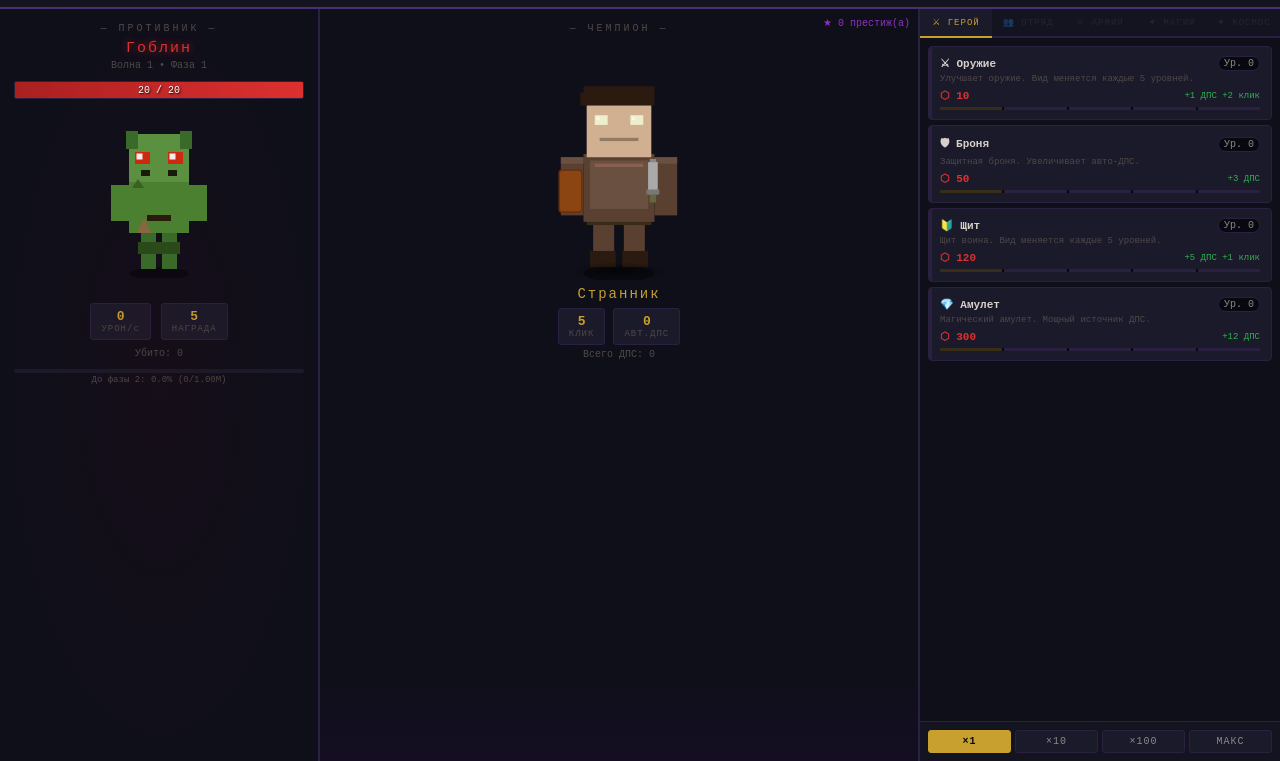
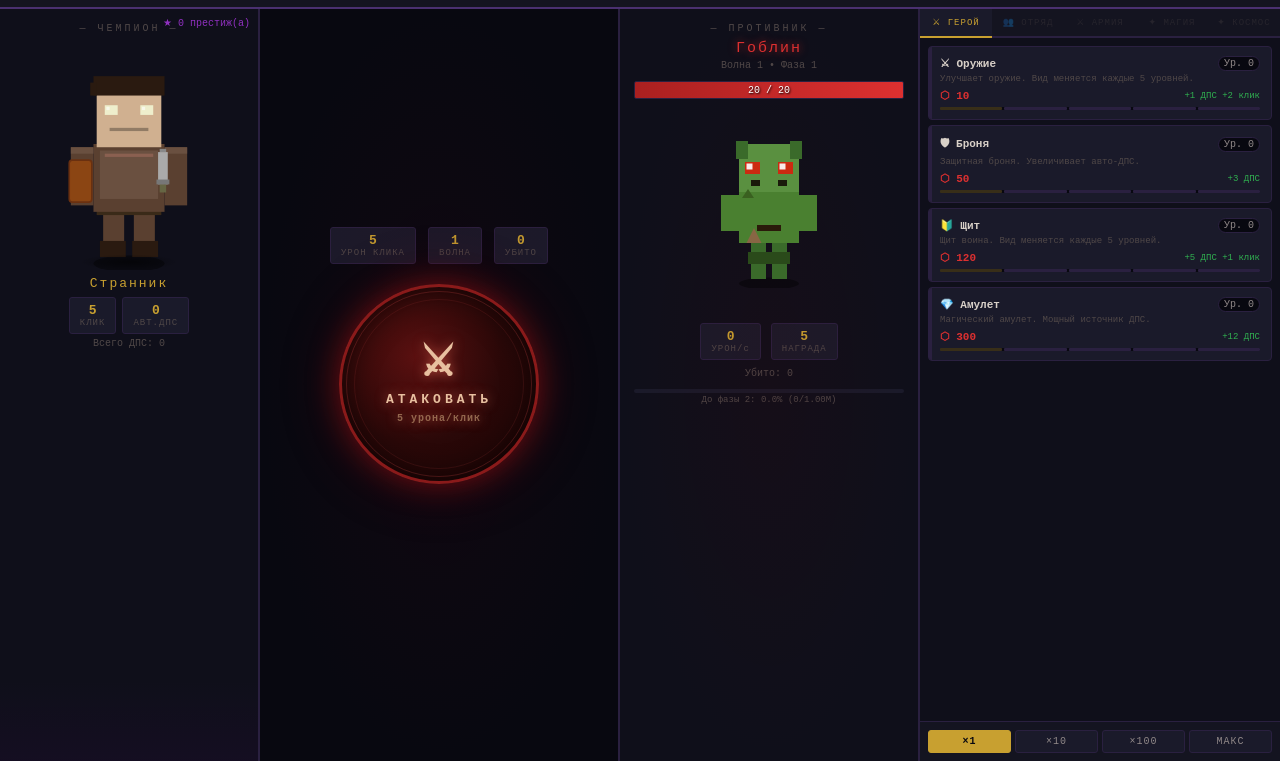
Before and after one commit to 8bLoN/dark-legacy, a plain HTML site: page index.html in a window 1280 px wide. Shown: the part 39-800 px from the top of the page. Drawn offline with Linux system fonts and the light colour scheme.

Commit message:
Fix layout, add attack button, fix damage
- Hero panel moved to LEFT, monster panel to RIGHT
- Center panel: large circular АТАКОВАТЬ button with glow effect
- Attack button is the click target (fixes SVG event blocking)
- Damage popups appear in combat center panel
- Combat log shows last 3 attacks
- Monster SVG set to pointer-events:none

```diff
--- a/index.html
+++ b/index.html
@@ -23,42 +23,75 @@ body{background:var(--bg);color:var(--text);font-family:'Courier New',monospace;
 #phase-ind{padding:4px 12px;border:1px solid var(--borderB);border-radius:4px;background:var(--bg3);color:var(--purple2);font-weight:bold;letter-spacing:2px;font-size:11px;}
 /* MAIN */
 #main{display:flex;flex:1;overflow:hidden;}
-/* MONSTER PANEL */
-#mon-panel{width:320px;flex-shrink:0;background:var(--bg1);border-right:2px solid var(--border);display:flex;flex-direction:column;align-items:center;padding:14px;position:relative;overflow:hidden;}
+/* HERO PANEL — LEFT */
+#hero-panel{width:260px;flex-shrink:0;background:var(--bg1);border-right:2px solid var(--border);display:flex;flex-direction:column;align-items:center;padding:14px;overflow:hidden;position:relative;}
+#hero-panel::before{content:'';position:absolute;bottom:0;left:0;right:0;height:80px;background:linear-gradient(transparent,rgba(70,0,100,0.1));pointer-events:none;}
+#hero-lbl{font-size:10px;letter-spacing:3px;color:var(--text3);margin-bottom:6px;}
+#hero-area{width:200px;height:230px;display:flex;align-items:flex-end;justify-content:center;position:relative;}
+#hero-area::after{content:'';position:absolute;bottom:0;left:50%;transform:translateX(-50%);width:100px;height:16px;background:radial-gradient(ellipse,rgba(0,0,0,0.5) 0%,transparent 70%);border-radius:50%;}
+#hero-name-txt{font-size:13px;color:var(--gold);letter-spacing:2px;margin-top:6px;text-align:center;}
+#hero-stats{width:100%;display:flex;gap:6px;margin-top:6px;justify-content:center;flex-wrap:wrap;}
+#squad-area{display:flex;gap:6px;margin-top:8px;flex-wrap:wrap;justify-content:center;max-width:100%;}
+.squad-slot{display:flex;flex-direction:column;align-items:center;gap:3px;}
+.squad-lbl{font-size:9px;color:var(--text3);letter-spacing:1px;}
+#prestige-info{position:absolute;top:8px;right:8px;color:var(--purple2);font-size:10px;}
+#dps-txt{font-size:10px;color:var(--text3);margin-top:4px;}
+/* COMBAT PANEL — CENTER */
+#combat-panel{flex:1;background:var(--bg);border-right:2px solid var(--border);display:flex;flex-direction:column;align-items:center;justify-content:center;gap:20px;position:relative;overflow:hidden;}
+#combat-panel::before{content:'';position:absolute;inset:0;background:radial-gradient(ellipse at center,rgba(80,0,20,0.12) 0%,transparent 70%);pointer-events:none;}
+#attack-btn{
+  width:200px;height:200px;border-radius:50%;
+  background:radial-gradient(circle at 38% 36%, #5a1010 0%, #2a0808 50%, #180404 100%);
+  border:3px solid #8a1a1a;
+  box-shadow:0 0 30px rgba(180,20,20,0.5), 0 0 60px rgba(120,0,0,0.3), inset 0 0 30px rgba(0,0,0,0.6);
+  cursor:pointer;color:#e8c0a0;font-family:inherit;font-size:18px;font-weight:bold;
+  letter-spacing:3px;text-shadow:0 0 12px rgba(220,100,80,0.8);
+  transition:all 0.08s;display:flex;flex-direction:column;align-items:center;justify-content:center;
+  gap:6px;user-select:none;position:relative;
+}
+#attack-btn::before{
+  content:'';position:absolute;inset:4px;border-radius:50%;
+  border:1px solid rgba(180,60,60,0.3);
+}
+#attack-btn::after{
+  content:'';position:absolute;inset:12px;border-radius:50%;
+  border:1px solid rgba(180,60,60,0.15);
+}
+#attack-btn:hover{
+  box-shadow:0 0 40px rgba(220,40,20,0.7), 0 0 80px rgba(150,0,0,0.4), inset 0 0 30px rgba(0,0,0,0.4);
+  border-color:#cc2a2a;transform:scale(1.03);
+}
+#attack-btn:active{
+  transform:scale(0.93);
+  box-shadow:0 0 15px rgba(180,20,20,0.4), inset 0 0 40px rgba(0,0,0,0.8);
+}
+#attack-icon{font-size:42px;line-height:1;}
+#attack-label{font-size:13px;letter-spacing:4px;}
+#attack-dmg-hint{font-size:10px;color:rgba(200,160,120,0.6);letter-spacing:1px;}
+#combat-stats{display:flex;gap:12px;}
+#combat-log{font-size:10px;color:var(--text3);text-align:center;height:40px;display:flex;flex-direction:column;gap:3px;justify-content:flex-end;}
+.dmg-pop{position:absolute;font-size:18px;font-weight:bold;color:var(--gold2);text-shadow:0 0 6px var(--gold);pointer-events:none;animation:pop 0.9s ease-out forwards;z-index:10;}
+@keyframes pop{0%{opacity:1;transform:translateY(0) scale(1.1);}100%{opacity:0;transform:translateY(-80px) scale(0.6);}}
+/* MONSTER PANEL — RIGHT */
+#mon-panel{width:300px;flex-shrink:0;background:var(--bg1);border-right:2px solid var(--border);display:flex;flex-direction:column;align-items:center;padding:14px;position:relative;overflow:hidden;}
 #mon-panel::before{content:'';position:absolute;inset:0;background:radial-gradient(ellipse at center,rgba(100,0,0,0.08) 0%,transparent 70%);pointer-events:none;}
 #mon-label{font-size:10px;letter-spacing:3px;color:var(--text3);margin-bottom:6px;}
 #mon-name{font-size:15px;color:var(--red2);text-shadow:0 0 8px var(--red);letter-spacing:2px;margin-bottom:3px;text-align:center;}
 #mon-wave{font-size:10px;color:var(--text3);margin-bottom:10px;}
 #hp-wrap{width:100%;height:18px;background:var(--bg3);border:1px solid var(--border);border-radius:2px;margin-bottom:14px;position:relative;overflow:hidden;}
-#hp-bar{height:100%;background:linear-gradient(90deg,var(--red),var(--red2));transition:width 0.1s;}
+#hp-bar{height:100%;background:linear-gradient(90deg,var(--red),var(--red2));transition:width 0.12s;}
 #hp-txt{position:absolute;top:50%;left:50%;transform:translate(-50%,-50%);font-size:10px;color:#fff;text-shadow:1px 1px 2px #000;z-index:1;}
-#mon-area{width:180px;height:180px;display:flex;align-items:center;justify-content:center;cursor:pointer;position:relative;transition:transform 0.06s;}
-#mon-area:active{transform:scale(0.94);}
-#mon-area:hover svg{filter:brightness(1.25);}
-.dmg-pop{position:absolute;font-size:15px;font-weight:bold;color:var(--gold2);text-shadow:0 0 4px var(--gold);pointer-events:none;animation:pop 0.8s ease-out forwards;z-index:10;}
-@keyframes pop{0%{opacity:1;transform:translateY(0) scale(1);}100%{opacity:0;transform:translateY(-55px) scale(0.7);}}
-#mon-stats{width:100%;margin-top:10px;display:flex;gap:10px;justify-content:center;}
+#mon-area{width:200px;height:200px;display:flex;align-items:center;justify-content:center;position:relative;}
+#mon-area svg{pointer-events:none;}
 .sbox{background:var(--bg3);border:1px solid var(--border);border-radius:3px;padding:5px 10px;text-align:center;}
 .sbox .v{color:var(--gold);font-weight:bold;font-size:13px;}
 .sbox .l{color:var(--text3);font-size:9px;letter-spacing:1px;}
+#mon-stats{width:100%;margin-top:10px;display:flex;gap:10px;justify-content:center;}
 #kills-txt{margin-top:8px;color:var(--text3);font-size:10px;}
 #phase-prog{width:100%;margin-top:10px;}
 .ppbar{height:4px;background:var(--bg3);border-radius:2px;overflow:hidden;}
 .ppfill{height:100%;background:linear-gradient(90deg,var(--purple),var(--purple2));transition:width 0.3s;}
 .pptxt{font-size:9px;color:var(--text3);text-align:center;margin-top:2px;}
-/* HERO PANEL */
-#hero-panel{flex:1;background:var(--bg1);border-right:2px solid var(--border);display:flex;flex-direction:column;align-items:center;padding:14px;overflow:hidden;position:relative;}
-#hero-panel::before{content:'';position:absolute;bottom:0;left:0;right:0;height:80px;background:linear-gradient(transparent,rgba(70,0,100,0.1));pointer-events:none;}
-#hero-lbl{font-size:10px;letter-spacing:3px;color:var(--text3);margin-bottom:6px;}
-#hero-area{width:220px;height:240px;display:flex;align-items:flex-end;justify-content:center;position:relative;}
-#hero-area::after{content:'';position:absolute;bottom:0;left:50%;transform:translateX(-50%);width:110px;height:18px;background:radial-gradient(ellipse,rgba(0,0,0,0.5) 0%,transparent 70%);border-radius:50%;}
-#hero-name-txt{font-size:14px;color:var(--gold);letter-spacing:2px;margin-top:6px;text-align:center;}
-#hero-stats{width:100%;display:flex;gap:8px;margin-top:6px;justify-content:center;flex-wrap:wrap;}
-#squad-area{display:flex;gap:8px;margin-top:10px;flex-wrap:wrap;justify-content:center;max-width:100%;}
-.squad-slot{display:flex;flex-direction:column;align-items:center;gap:3px;}
-.squad-lbl{font-size:9px;color:var(--text3);letter-spacing:1px;}
-#prestige-info{position:absolute;top:8px;right:8px;color:var(--purple2);font-size:10px;}
-#dps-txt{font-size:10px;color:var(--text3);margin-top:4px;}
 /* UPGRADE PANEL */
 #upg-panel{width:360px;flex-shrink:0;background:var(--bg1);display:flex;flex-direction:column;overflow:hidden;}
 #upg-tabs{display:flex;background:var(--bg2);border-bottom:2px solid var(--border);flex-shrink:0;}
@@ -127,7 +160,34 @@ body{background:var(--bg);color:var(--text);font-family:'Courier New',monospace;
   <button onclick="openAdmin()" style="background:var(--bg3);border:1px solid var(--border);color:var(--text3);padding:4px 10px;cursor:pointer;font-family:inherit;font-size:11px;border-radius:3px;letter-spacing:1px;" title="Alt+A">⚙ АДМИН</button>
 </div>
 <div id="main">
-  <!-- MONSTER PANEL -->
+  <!-- HERO PANEL — LEFT -->
+  <div id="hero-panel">
+    <div id="prestige-info">★ <span id="prest-count">0</span> престиж(а)</div>
+    <div id="hero-lbl">— ЧЕМПИОН —</div>
+    <div id="hero-area"></div>
+    <div id="hero-name-txt">Странник</div>
+    <div id="hero-stats">
+      <div class="sbox"><div class="v" id="click-dmg-v">5</div><div class="l">КЛИК</div></div>
+      <div class="sbox"><div class="v" id="auto-dps-v">0</div><div class="l">АВТ.ДПС</div></div>
+    </div>
+    <div id="dps-txt">Всего ДПС: <span id="total-dps-v">0</span></div>
+    <div id="squad-area"></div>
+  </div>
+  <!-- COMBAT PANEL — CENTER -->
+  <div id="combat-panel">
+    <div id="combat-stats">
+      <div class="sbox"><div class="v" id="click-dmg-v2">5</div><div class="l">УРОН КЛИКА</div></div>
+      <div class="sbox"><div class="v" id="wave-v">1</div><div class="l">ВОЛНА</div></div>
+      <div class="sbox"><div class="v" id="kills-v2">0</div><div class="l">УБИТО</div></div>
+    </div>
+    <button id="attack-btn">
+      <div id="attack-icon">⚔</div>
+      <div id="attack-label">АТАКОВАТЬ</div>
+      <div id="attack-dmg-hint">клик для удара</div>
+    </button>
+    <div id="combat-log"></div>
+  </div>
+  <!-- MONSTER PANEL — RIGHT -->
   <div id="mon-panel">
     <div id="mon-label">— ПРОТИВНИК —</div>
     <div id="mon-name">Гоблин</div>
@@ -143,19 +203,6 @@ body{background:var(--bg);color:var(--text);font-family:'Courier New',monospace;
       <div class="ppbar"><div class="ppfill" id="pp-fill" style="width:0%"></div></div>
       <div class="pptxt" id="pp-txt">До следующей фазы: 0%</div>
     </div>
-  </div>
-  <!-- HERO PANEL -->
-  <div id="hero-panel">
-    <div id="prestige-info">★ <span id="prest-count">0</span> престиж(а)</div>
-    <div id="hero-lbl">— ЧЕМПИОН —</div>
-    <div id="hero-area"></div>
-    <div id="hero-name-txt">Странник</div>
-    <div id="hero-stats">
-      <div class="sbox"><div class="v" id="click-dmg-v">5</div><div class="l">КЛИК</div></div>
-      <div class="sbox"><div class="v" id="auto-dps-v">0</div><div class="l">АВТ.ДПС</div></div>
-    </div>
-    <div id="dps-txt">Всего ДПС: <span id="total-dps-v">0</span></div>
-    <div id="squad-area"></div>
   </div>
   <!-- UPGRADE PANEL -->
   <div id="upg-panel">
@@ -1071,9 +1118,14 @@ function updateResources() {
   document.getElementById('dps-v').textContent = fmt(getAutoDPS());
   document.getElementById('prest-v').textContent = '×'+S.prestigeMult.toFixed(1);
   document.getElementById('phase-ind').textContent = PHASE_NAMES_SHORT[S.phase];
-  document.getElementById('click-dmg-v').textContent = fmt(getClickDamage());
+  const clickDmg = fmt(getClickDamage());
+  document.getElementById('click-dmg-v').textContent = clickDmg;
+  document.getElementById('click-dmg-v2').textContent = clickDmg;
   document.getElementById('auto-dps-v').textContent = fmt(getAutoDPS());
   document.getElementById('total-dps-v').textContent = fmt(getAutoDPS());
+  document.getElementById('wave-v').textContent = S.wave;
+  document.getElementById('kills-v2').textContent = fmt(S.kills);
+  document.getElementById('attack-dmg-hint').textContent = fmt(getClickDamage())+' урона/клик';
   document.getElementById('prest-count').textContent = S.prestigeCount;
 }
 
@@ -1284,19 +1336,27 @@ document.getElementById('a-reset').addEventListener('click',()=>{
 // ================================================================
 // EVENT HANDLERS
 // ================================================================
-document.getElementById('mon-area').addEventListener('click', (e)=>{
+document.getElementById('attack-btn').addEventListener('click', ()=>{
   const dmg = getClickDamage();
   attackMonster(dmg);
   renderMonster();
   updateResources();
-  // Damage popup
+  // Damage popup in combat panel
+  const panel = document.getElementById('combat-panel');
   const pop = document.createElement('div');
   pop.className = 'dmg-pop';
   pop.textContent = '-'+fmt(dmg);
-  pop.style.left = (Math.random()*60+20)+'%';
-  pop.style.top = (Math.random()*30+20)+'%';
-  document.getElementById('mon-area').appendChild(pop);
-  setTimeout(()=>pop.remove(), 820);
+  pop.style.left = (30+Math.random()*40)+'%';
+  pop.style.top = (20+Math.random()*30)+'%';
+  panel.appendChild(pop);
+  setTimeout(()=>pop.remove(), 920);
+  // Update combat log
+  const log = document.getElementById('combat-log');
+  const entry = document.createElement('div');
+  entry.textContent = `⚔ Удар: ${fmt(dmg)} урона`;
+  entry.style.opacity = '0.7';
+  log.prepend(entry);
+  while(log.children.length > 3) log.removeChild(log.lastChild);
 });
 
 document.querySelectorAll('.tab').forEach(tab=>{
```
